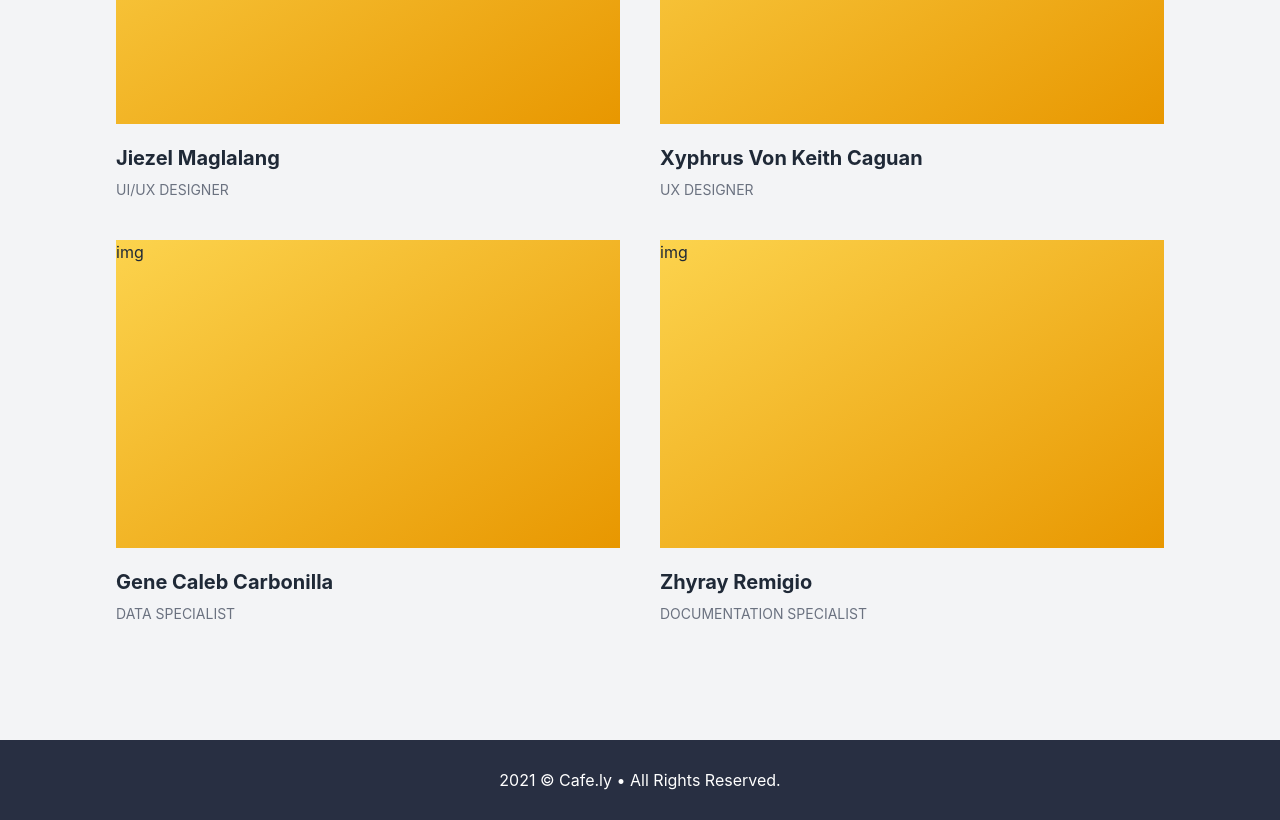
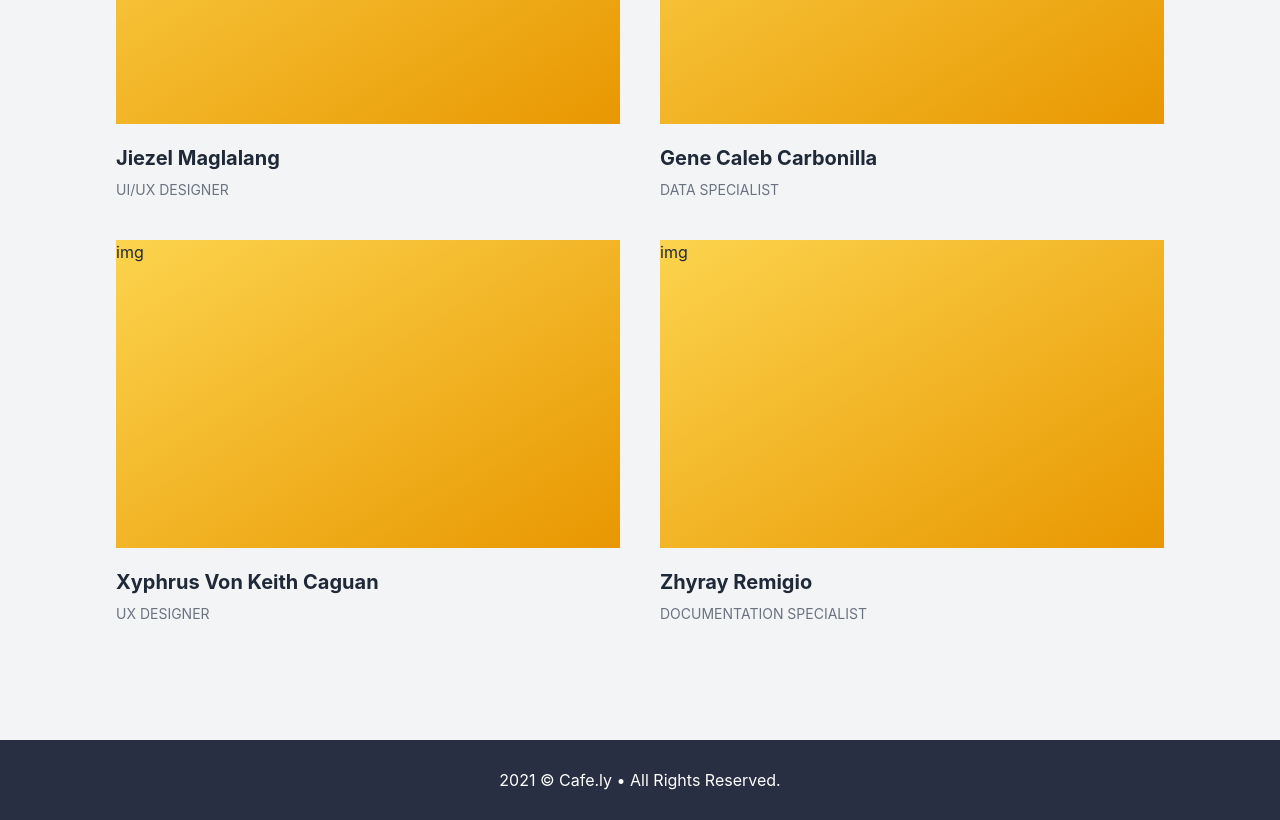
Before and after one commit to Blankeos/cit214-productreviewapp, a React (Create React App) app: page /about in a window 1280 px wide. Shown: the part 1300-2120 px from the top of the page. Built offline with nearby package versions, Linux system fonts and the light colour scheme; no server answers.

Commit message:
Refactored code for about and started on productst

```diff
--- a/src/pages/About.js
+++ b/src/pages/About.js
@@ -38,72 +38,18 @@ const About = () => {
             <h2 className="font-extrabold text-5xl m-8">Meet the Team</h2>
             {/* Grids of the people */}
             <div className="grid grid-cols-1 sm:grid-cols-2 gap-10 w-full p-5 px-20 sm:px-5">
-              <div className="flex flex-col h-96">
-                <div className="w-full flex-grow bg-gradient-to-tl from-primary to-yellow-300">
-                  img
-                </div>
-                <div className="flex flex-col space-y-2 pt-5">
-                  <h3 className="text-xl font-bold">Carlo Taleon</h3>
-                  <p className="uppercase text-sm text-gray-500">
-                    Lead Developer
-                  </p>
-                </div>
-              </div>
-              <div className="flex flex-col h-96">
-                <div className="w-full flex-grow bg-gradient-to-tl from-primary to-yellow-300">
-                  img
-                </div>
-                <div className="flex flex-col space-y-2 pt-5">
-                  <h3 className="text-xl font-bold">CJ Rubinos</h3>
-                  <p className="uppercase text-sm text-gray-500">
-                    Front-End Developer
-                  </p>
-                </div>
-              </div>
-              <div className="flex flex-col h-96">
-                <div className="w-full flex-grow bg-gradient-to-tl from-primary to-yellow-300">
-                  img
-                </div>
-                <div className="flex flex-col space-y-2 pt-5">
-                  <h3 className="text-xl font-bold">Jiezel Maglalang</h3>
-                  <p className="uppercase text-sm text-gray-500">
-                    UI/UX Designer
-                  </p>
-                </div>
-              </div>
-              <div className="flex flex-col h-96">
-                <div className="w-full flex-grow bg-gradient-to-tl from-primary to-yellow-300">
-                  img
-                </div>
-                <div className="flex flex-col space-y-2 pt-5">
-                  <h3 className="text-xl font-bold">
-                    Xyphrus Von Keith Caguan
-                  </h3>
-                  <p className="uppercase text-sm text-gray-500">UX Designer</p>
-                </div>
-              </div>
-              <div className="flex flex-col h-96">
-                <div className="w-full flex-grow bg-gradient-to-tl from-primary to-yellow-300">
-                  img
-                </div>
-                <div className="flex flex-col space-y-2 pt-5">
-                  <h3 className="text-xl font-bold">Gene Caleb Carbonilla</h3>
-                  <p className="uppercase text-sm text-gray-500">
-                    Data Specialist
-                  </p>
-                </div>
-              </div>
-              <div className="flex flex-col h-96">
-                <div className="w-full flex-grow bg-gradient-to-tl from-primary to-yellow-300">
-                  img
-                </div>
-                <div className="flex flex-col space-y-2 pt-5">
-                  <h3 className="text-xl font-bold">Zhyray Remigio</h3>
-                  <p className="uppercase text-sm text-gray-500">
-                    Documentation Specialist
-                  </p>
-                </div>
-              </div>
+              <TeamMember name="Carlo Taleon" title="Lead Developer" />
+              <TeamMember name="CJ Rubinos" title="Front-End Developer" />
+              <TeamMember name="Jiezel Maglalang" title="UI/UX Designer" />
+              <TeamMember
+                name="Gene Caleb Carbonilla"
+                title="Data Specialist"
+              />
+              <TeamMember name="Xyphrus Von Keith Caguan" title="UX Designer" />
+              <TeamMember
+                name="Zhyray Remigio"
+                title="Documentation Specialist"
+              />
             </div>
           </div>
         </div>
@@ -112,4 +58,18 @@ const About = () => {
   );
 };
 
+const TeamMember = ({ name, title, ...rest }) => {
+  return (
+    <div className="flex flex-col h-96">
+      <div className="w-full flex-grow bg-gradient-to-tl from-primary to-yellow-300">
+        img
+      </div>
+      <div className="flex flex-col space-y-2 pt-5">
+        <h3 className="text-xl font-bold">{name}</h3>
+        <p className="uppercase text-sm text-gray-500">{title}</p>
+      </div>
+    </div>
+  );
+};
+
 export default About;
--- a/src/pages/Products.js
+++ b/src/pages/Products.js
@@ -6,10 +6,13 @@ import ProductGrid from "../components/ProductGrid.js";
 
 const Products = () => {
   return (
-    <div className="mt-10">
-      <h1 className="max-w-6xl mx-auto text-4xl px-8 text-blue-500 mb-5">
-        Products
-      </h1>
+    <div className="bg-brown-100 w-full flex-grow h-full px-2 sm:px-8 pt-12 pb-24">
+      {/* Container */}
+      <div className="max-w-6xl bg-blue-100 mx-auto">
+        <div className="">
+          <input placeholder="Find a product."></input>
+        </div>
+      </div>
       <ProductGrid />
     </div>
   );
```
